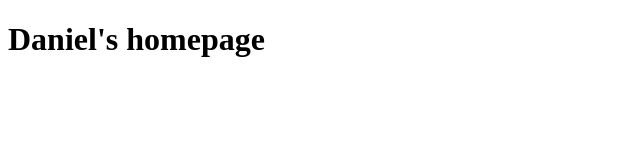
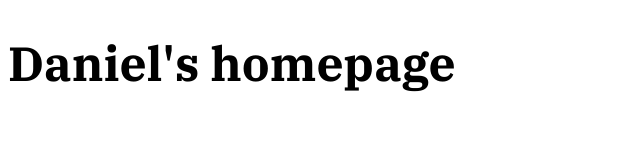
Before and after one commit to denrique-alvarez/denrique-alvarez, a website: page index.html in a window 1280 px wide. Shown: the whole page, without its empty margins (0-640 px from the left). Drawn offline with Linux system fonts and the light colour scheme.

Commit message:
Update index.html

```diff
--- a/index.html
+++ b/index.html
@@ -5,13 +5,19 @@
     <meta charset="UTF-8" />
     <link rel="icon" type="image/svg+xml" href="./client/assets/favicon.ico" />
     <meta name="viewport" content="width=device-width, initial-scale=1.0" />
+    <link rel="preconnect" href="https://fonts.googleapis.com">
+    <link rel="preconnect" href="https://fonts.gstatic.com" crossorigin>
+    <link href="https://fonts.googleapis.com/css2?family=IBM+Plex+Mono:ital,wght@0,400;0,700;1,400&family=IBM+Plex+Serif:ital,wght@0,400;0,700;1,400&display=swap" rel="stylesheet">
+    <link rel="stylesheet" href="/styles/style.css">
     <title>project!</title>
 
     <link href="./styles/index.css" rel="stylesheet" />
 </head>
 
 <body>
+
     <h1>Daniel's homepage</h1>
+
 </body>
 
 </html>
```
